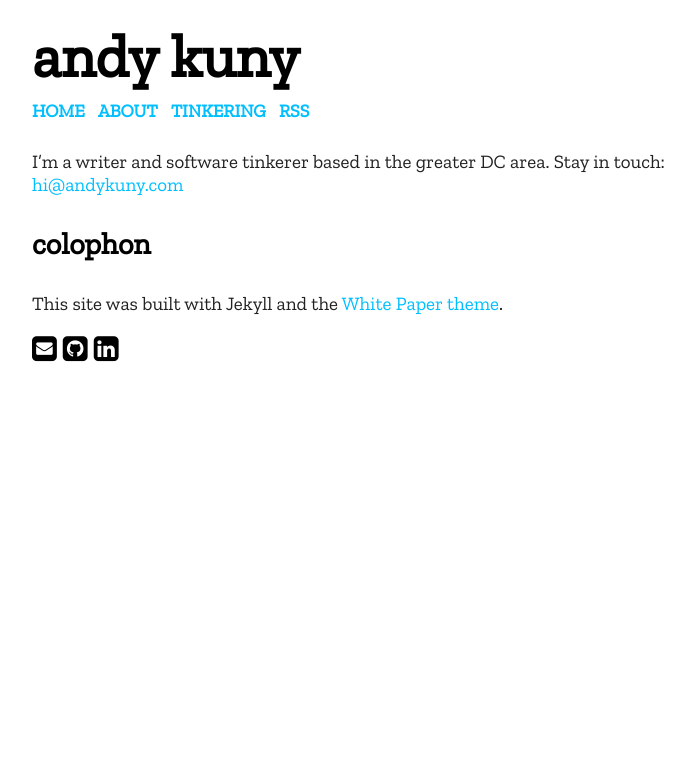
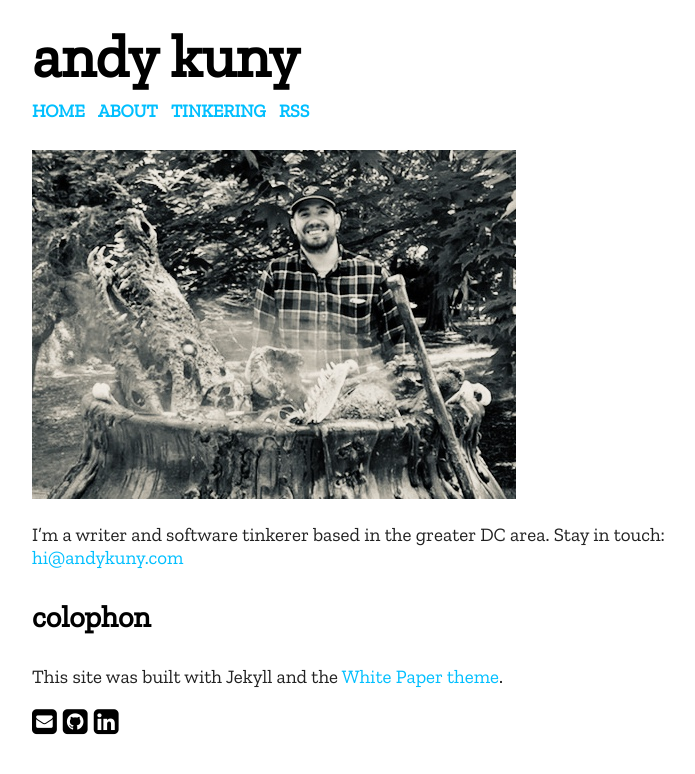
Before and after one commit to akuny/akuny.github.io, a Jekyll site: the page built from about.md, in a window 1280 px wide. Shown: the top 774 px of the page, without its empty margins (224-919 px from the left). Built offline with Jekyll 4.4.1, drawn with Linux system fonts in a browser that asks for light colours.

Commit message:
Add photo

```diff
--- a/about.md
+++ b/about.md
@@ -4,6 +4,8 @@ title: about
 ---
 
 <!-- <img class="user-avatar" src="{{ site.owner.avatar }}"> -->
+
+![bubble, bubble](/assets/images/cauldron.jpg)
 
 I'm a writer and software tinkerer based in the greater DC area. Stay in touch: [hi@andykuny.com](mailto:hi@andykuny.com)
 
```
Also changed, not shown: assets/images/cauldron.jpg (added).
